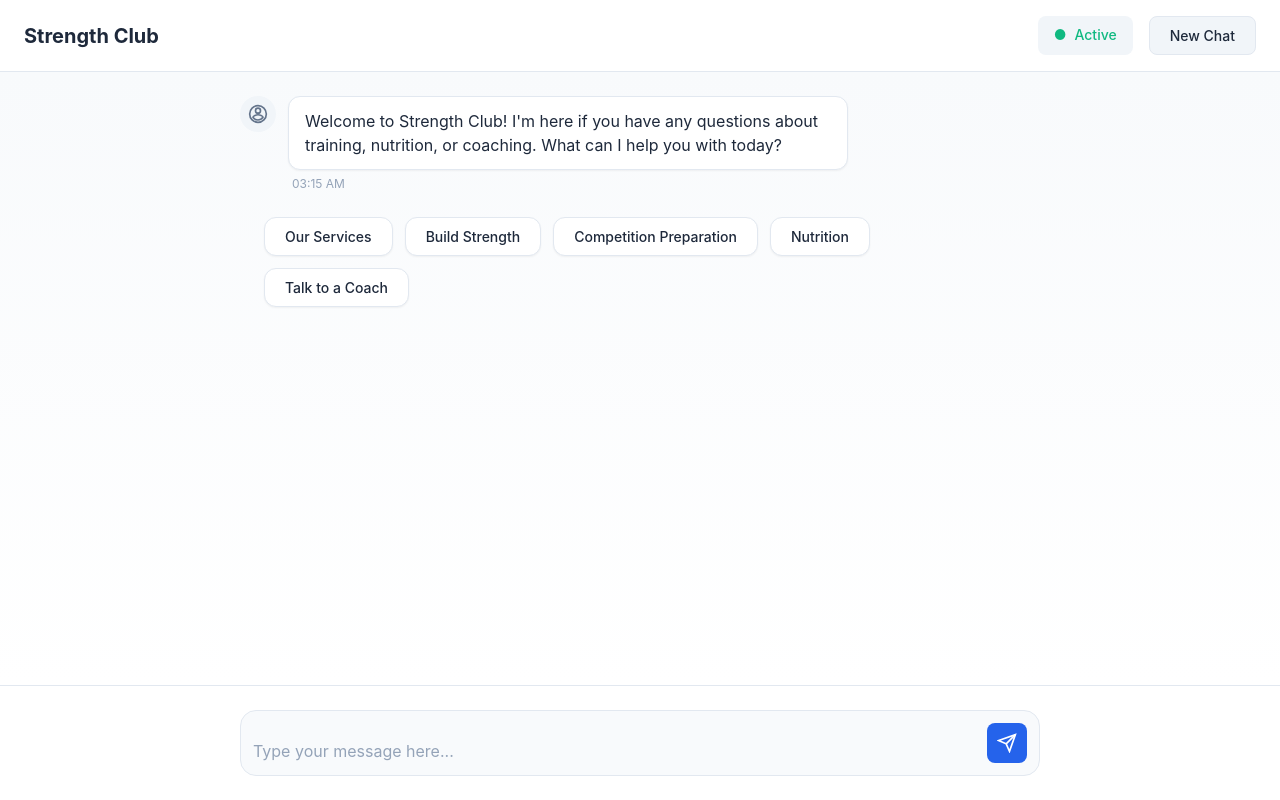
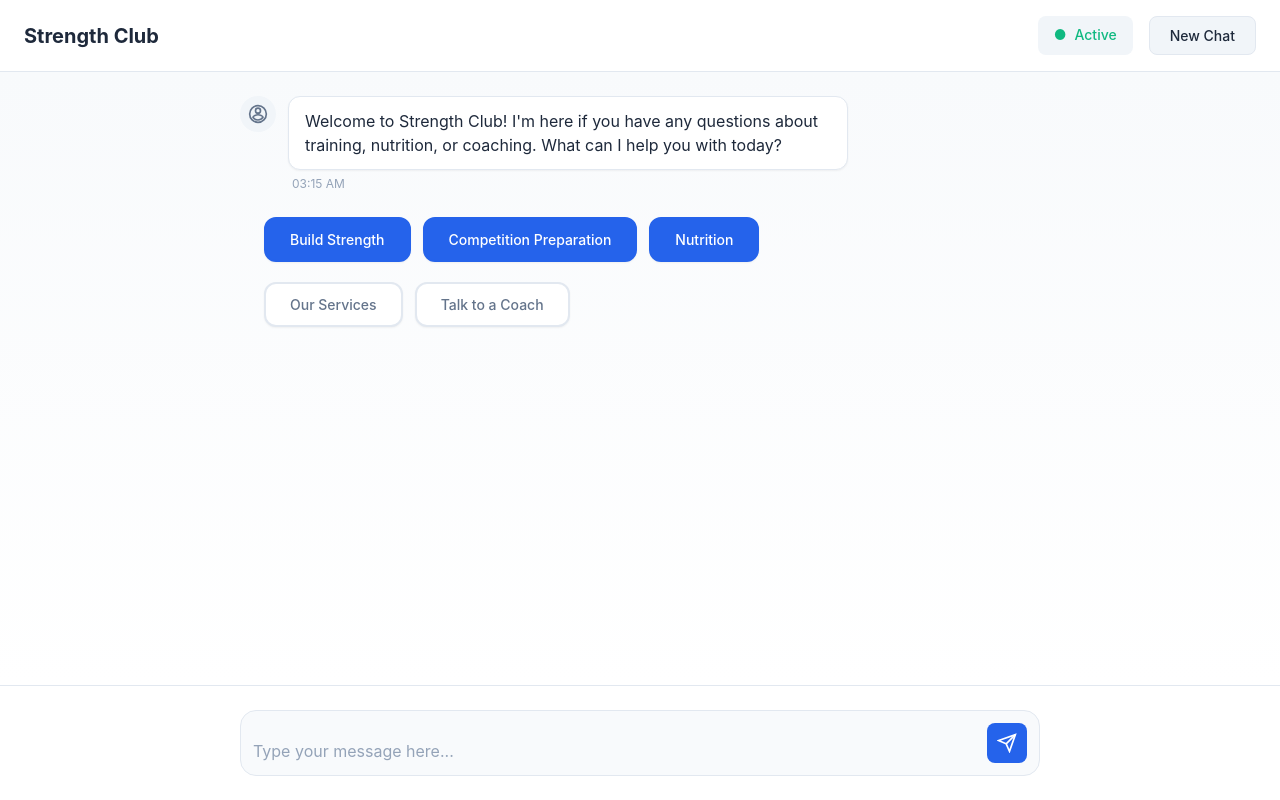
Before and after one commit to kimberley25/ai-chatbot, a Flask app: page / in a window 1280 px wide. Run offline with Flask 3, Linux system fonts and the light colour scheme; some libraries are stand-ins or nearby versions.

Commit message:
Create primary and secondary chips during welcome

```diff
--- a/static/css/chat.css
+++ b/static/css/chat.css
@@ -150,6 +150,7 @@ body {
         opacity: 0;
         transform: translateY(10px);
     }
+
     to {
         opacity: 1;
         transform: translateY(0);
@@ -252,10 +253,14 @@ body {
 }
 
 @keyframes typing {
-    0%, 60%, 100% {
+
+    0%,
+    60%,
+    100% {
         transform: translateY(0);
         opacity: 0.7;
     }
+
     30% {
         transform: translateY(-10px);
         opacity: 1;
@@ -279,7 +284,8 @@ body {
 }
 
 .discovery-label {
-    display: none; /* Hidden - question appears only in chat message */
+    display: none;
+    /* Hidden - question appears only in chat message */
 }
 
 .discovery-chips {
@@ -481,6 +487,7 @@ body {
         opacity: 0;
         transform: translateY(20px);
     }
+
     to {
         opacity: 1;
         transform: translateY(0);
@@ -622,6 +629,10 @@ body {
 
     .suggestions {
         padding: 0 1rem;
+        gap: 0.75rem;
+    }
+
+    .suggestions-row {
         gap: 0.5rem;
     }
 
@@ -663,15 +674,28 @@ body {
     max-width: 800px;
     margin: 1.5rem auto 0;
     display: flex;
-    flex-wrap: wrap;
-    gap: 0.75rem;
+    flex-direction: column;
+    gap: 1rem;
     padding: 0 1.5rem;
 }
 
+.suggestions-row {
+    display: flex;
+    flex-wrap: wrap;
+    gap: 0.75rem;
+    justify-content: flex-start;
+    align-items: center;
+}
+
+.suggestions-row-secondary {
+    /* Secondary row - additional options */
+    margin-top: 0.25rem;
+}
+
 .suggestion-btn {
-    padding: 0.625rem 1.25rem;
+    padding: 0.75rem 1.5rem;
     border-radius: var(--radius-lg);
-    border: 1px solid var(--border-color);
+    border: 2px solid var(--border-color);
     background-color: var(--bg-primary);
     color: var(--text-primary);
     font-size: 0.875rem;
@@ -683,11 +707,30 @@ body {
     box-shadow: var(--shadow-sm);
 }
 
-.suggestion-btn:hover {
+.suggestion-btn-primary {
+    border-color: var(--primary-color);
+    background-color: var(--primary-color);
+    color: white;
+}
+
+.suggestion-btn-primary:hover {
+    background-color: var(--primary-hover);
+    border-color: var(--primary-hover);
+    transform: translateY(-2px);
+    box-shadow: var(--shadow-md);
+}
+
+.suggestion-btn-secondary {
+    border-color: var(--border-color);
+    background-color: var(--bg-primary);
+    color: var(--text-secondary);
+}
+
+.suggestion-btn-secondary:hover {
     background-color: var(--primary-color);
     color: white;
     border-color: var(--primary-color);
-    transform: translateY(-1px);
+    transform: translateY(-2px);
     box-shadow: var(--shadow-md);
 }
 
--- a/templates/chat.html
+++ b/templates/chat.html
@@ -33,11 +33,15 @@
                     <!-- Initial welcome message will be populated by JavaScript -->
                 </div>
                 <div class="suggestions">
-                    <button class="suggestion-btn" onclick="usePrompt('What services do you offer?')">Our Services</button>
-                    <button class="suggestion-btn" onclick="usePrompt('I want to get stronger')">Build Strength</button>
-                    <button class="suggestion-btn" onclick="usePrompt('I want to compete')">Competition Preparation</button>
-                    <button class="suggestion-btn" onclick="usePrompt('I need help with nutrition')">Nutrition</button>
-                    <button class="suggestion-btn" onclick="usePrompt('I want to talk to a coach')"> Talk to a Coach</button>
+                    <div class="suggestions-row">
+                        <button class="suggestion-btn suggestion-btn-primary" onclick="usePrompt('I want to get stronger')">Build Strength</button>
+                        <button class="suggestion-btn suggestion-btn-primary" onclick="usePrompt('I want to compete')">Competition Preparation</button>
+                        <button class="suggestion-btn suggestion-btn-primary" onclick="usePrompt('I need help with nutrition')">Nutrition</button>
+                    </div>
+                    <div class="suggestions-row suggestions-row-secondary">
+                        <button class="suggestion-btn suggestion-btn-secondary" onclick="usePrompt('What services do you offer?')">Our Services</button>
+                        <button class="suggestion-btn suggestion-btn-secondary" onclick="usePrompt('I want to speak to a coach')">Talk to a Coach</button>
+                    </div>
                 </div>
                 <!-- Typing indicator - avatar populated by JavaScript -->
                 <div class="typing-indicator" id="typingIndicator" style="display: none;">
```
